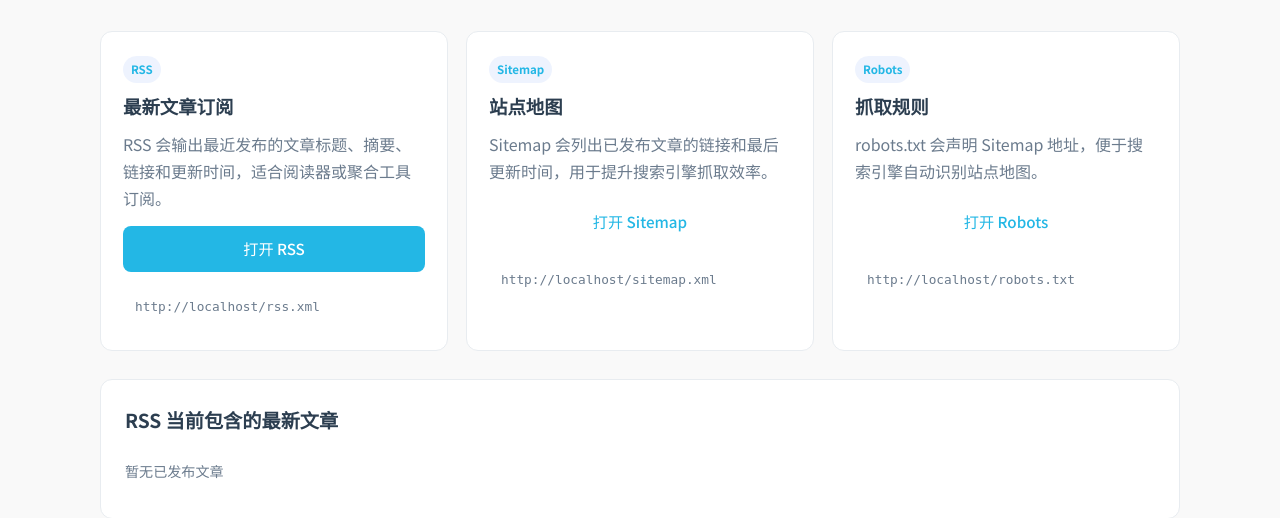
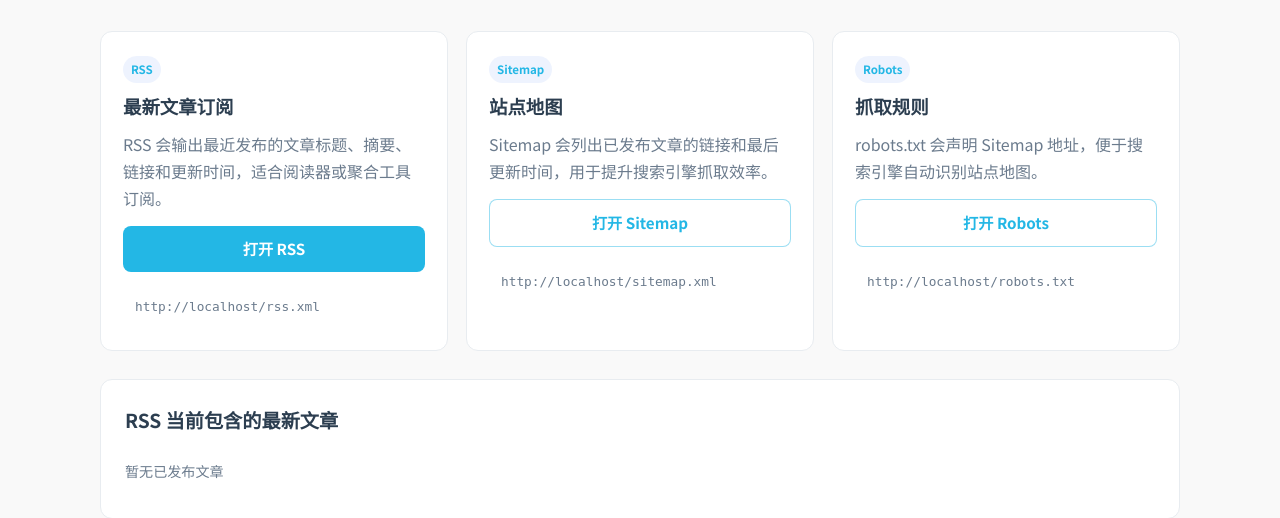
Before and after one commit to loadingkkl/personal-space, a Django app: page /feeds/ in a window 1280 px wide. Shown: the part 197-715 px from the top of the page. Run offline with Django 5.2, Linux system fonts and the light colour scheme; data that the repository does not hold is empty.

Commit message:
Style feed page action buttons

```diff
--- a/static/css/style.css
+++ b/static/css/style.css
@@ -952,6 +952,20 @@ img { max-width: 100%; height: auto; display: block; }
     box-shadow: 0 4px 12px rgba(35,183,229,.3);
 }
 
+.btn-outline {
+    color: var(--primary);
+    background: #fff;
+    border: 1px solid rgba(35,183,229,.45);
+}
+
+.btn-outline:hover {
+    color: #fff;
+    background: var(--primary);
+    border-color: var(--primary);
+    transform: translateY(-1px);
+    box-shadow: 0 4px 12px rgba(35,183,229,.22);
+}
+
 /* ====== Profile Card ====== */
 .profile-card {
     text-align: center;
@@ -1286,6 +1300,12 @@ img { max-width: 100%; height: auto; display: block; }
 .feed-panel p {
     color: var(--text-secondary);
     line-height: 1.7;
+}
+
+.feed-panel .btn {
+    width: 100%;
+    min-height: 44px;
+    font-weight: 700;
 }
 
 .feed-panel code {
```
